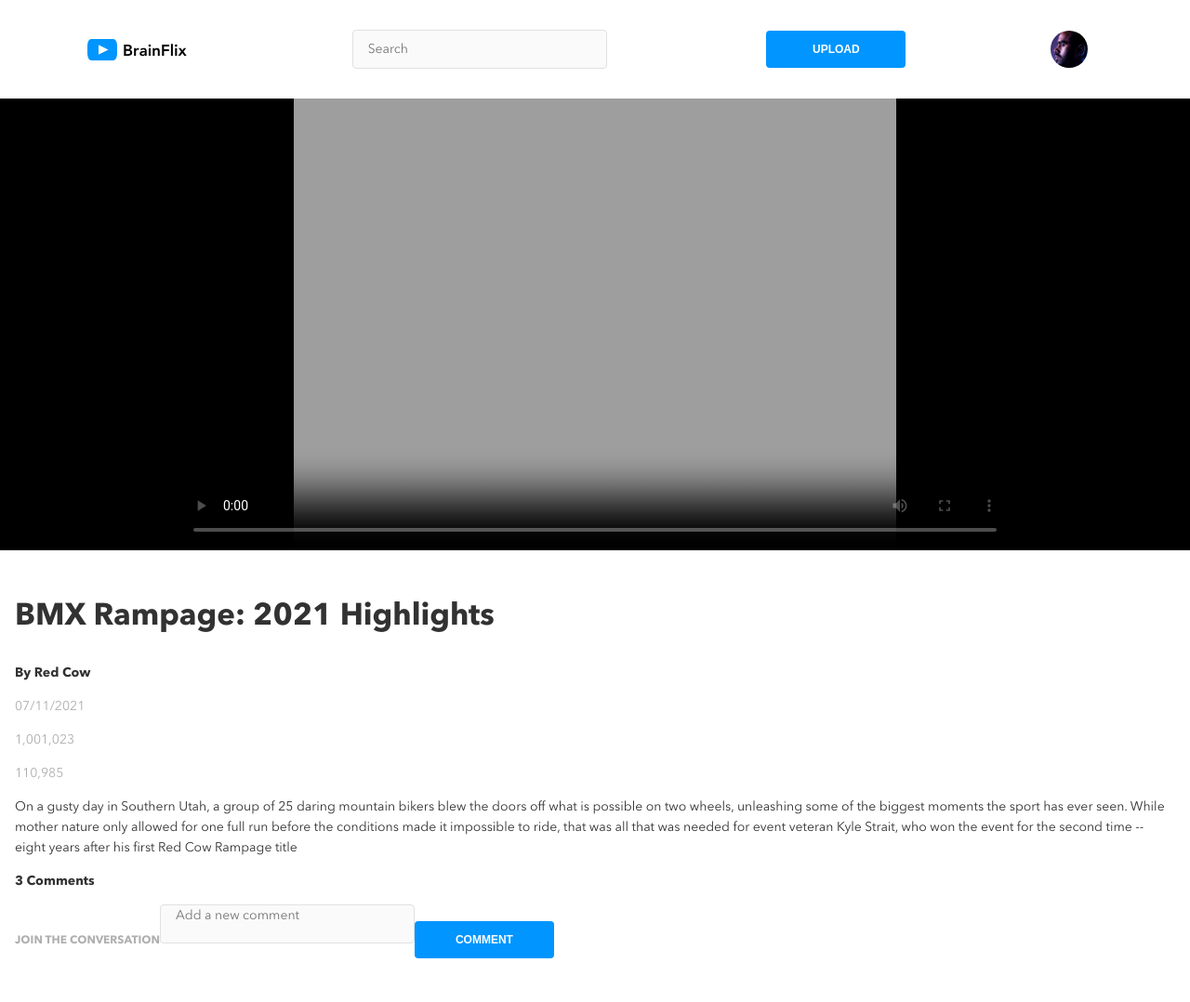
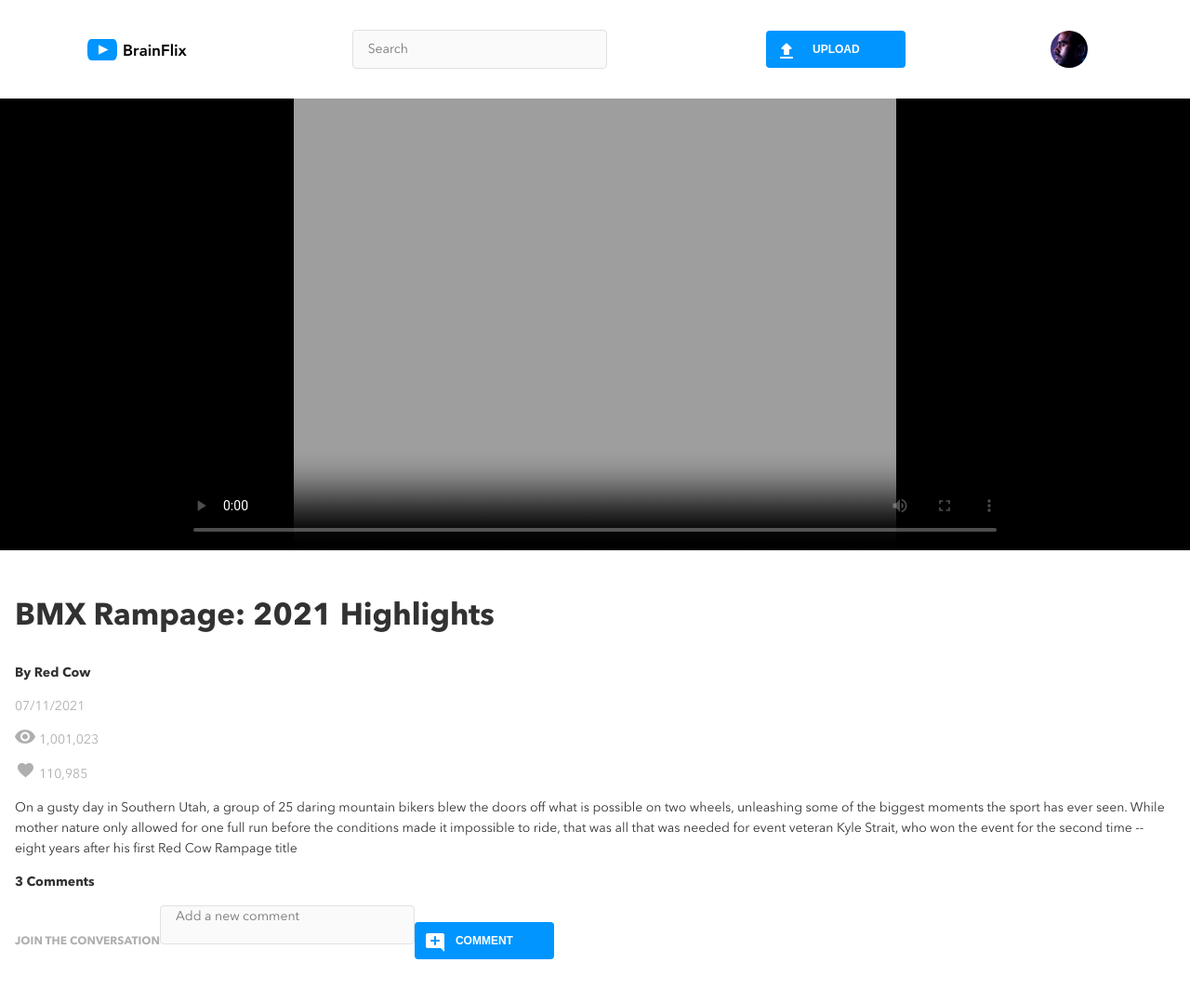
Before and after one commit to GurpreetD13/brainflix, a React (Create React App) app: page / in a window 1280 px wide. Shown: the top 1078 px of the page at 93% size. Built offline with nearby package versions, Linux system fonts and the light colour scheme.

Commit message:
Added all icons and positioned them properly

```diff
--- a/src/App.scss
+++ b/src/App.scss
@@ -3,10 +3,7 @@
 @use './styles/partials/colors' as *;
 
 
-// * {
-//     margin: 0;
-//     padding: 0;
-// }
+
 
 html {
     font-size: $root-font-size;
--- a/src/components/Nav/Nav.js
+++ b/src/components/Nav/Nav.js
@@ -9,7 +9,7 @@ const Nav = () => {
                 <input className='nav__search' type="text" placeholder='Search' />
                 {/* <div className='nav__avatar avatar nav__avatar--mobile'></div> */}
             </form>
-            <button>UPLOAD</button>
+            <button className='nav__button'>UPLOAD</button>
             <div className='nav__avatar avatar nav__avatar--tablet'></div>
         </nav>
     );
--- a/src/components/Nav/Nav.scss
+++ b/src/components/Nav/Nav.scss
@@ -20,6 +20,25 @@
 
     &__search {
         margin: 16px;
+        position: relative;
+
+        &::before {
+            content: "";
+            background: url('../../assets/icons/search.svg');
+            width: 20px;
+            position: absolute;
+            left: 50px;
+        }
+    }
+
+    &__button {
+        position: relative;
+
+        &::before {
+            content: url('../../assets/icons/upload.svg');
+            position: absolute;
+            left: 10px;
+        }
     }
 
     &__avatar {
--- a/src/components/VideoArticle/VideoArticle.js
+++ b/src/components/VideoArticle/VideoArticle.js
@@ -16,8 +16,8 @@ const VideoArticle = (props) => {
                         <p className='video-article__details'>{dateFormatter(timestamp)}</p>
                     </div>
                     <div>
-                        <p className='video-article__details'>{views}</p>
-                        <p className='video-article__details'>{likes}</p>
+                        <p className='video-article__details video-article__details--views'>{views}</p>
+                        <p className='video-article__details video-article__details--likes'>{likes}</p>
                     </div>
                 </div>
                 <p className='video-article__description'>{description}</p>
@@ -31,7 +31,7 @@ const VideoArticle = (props) => {
                     <label htmlFor="userComment">JOIN THE CONVERSATION</label>
                     <textarea name="userComment" className='comment-form__user-comment'
                         placeholder='Add a new comment'></textarea>
-                    <button disabled="disabled">COMMENT</button>
+                    <button className="comment-form__button" disabled="disabled">COMMENT</button>
                 </form>
 
                 {comments
--- a/src/components/VideoArticle/VideoArticle.scss
+++ b/src/components/VideoArticle/VideoArticle.scss
@@ -1,6 +1,7 @@
 @use '../../styles/partials/mixins' as *;
 @use '../../styles/partials/typography' as *;
 @use '../../styles/partials/colors' as *;
+
 
 
 .main {
@@ -19,6 +20,16 @@
     &__details {
         @include font-body;
         color: $color-primary-silver;
+
+        &--views::before {
+            content: url('../../assets/icons/views.svg');
+            padding-right: 4px;
+        }
+
+        &--likes::before {
+            content: url('../../assets/icons/likes.svg');
+            padding: 0 6px 0 3px;
+        }
     }
     &__description {
         @include font-body;
@@ -26,7 +37,8 @@
     }
 }
 
-.comment-form__user-comment {
+.comment-form {
+    &__user-comment {
         resize: none;
         padding: 12px;
         height: 72px;
@@ -34,6 +46,17 @@
         @include tablet {
             padding: 0 16px;
             height: 0;
+        }
+    }
+
+    &__button {
+        position: relative;
+
+        &::before {
+            content: url('../../assets/icons/add_comment.svg');
+            position: absolute;
+            left: 10px;
+        }
     }
 }
 
```
Lines whose indentation alone changed are shown as unchanged.
